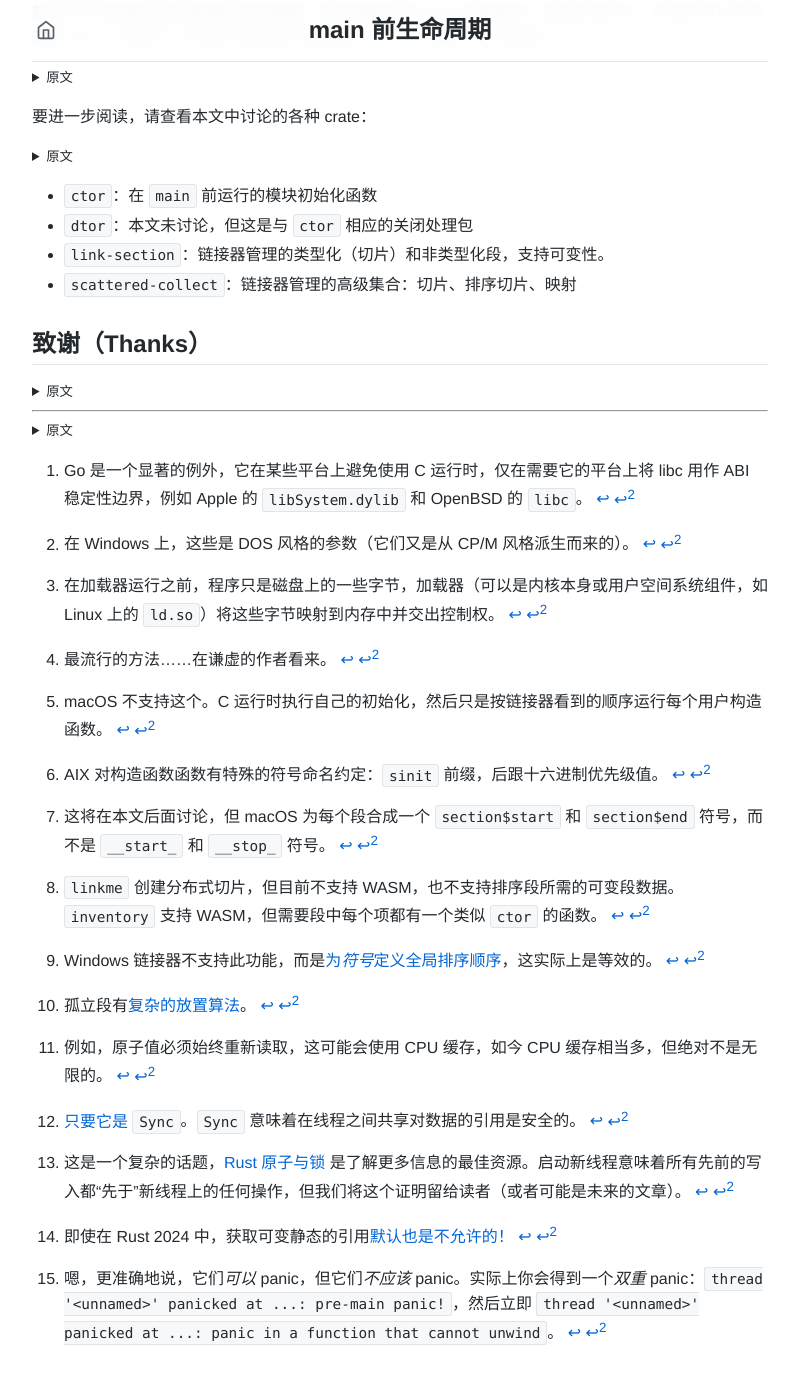
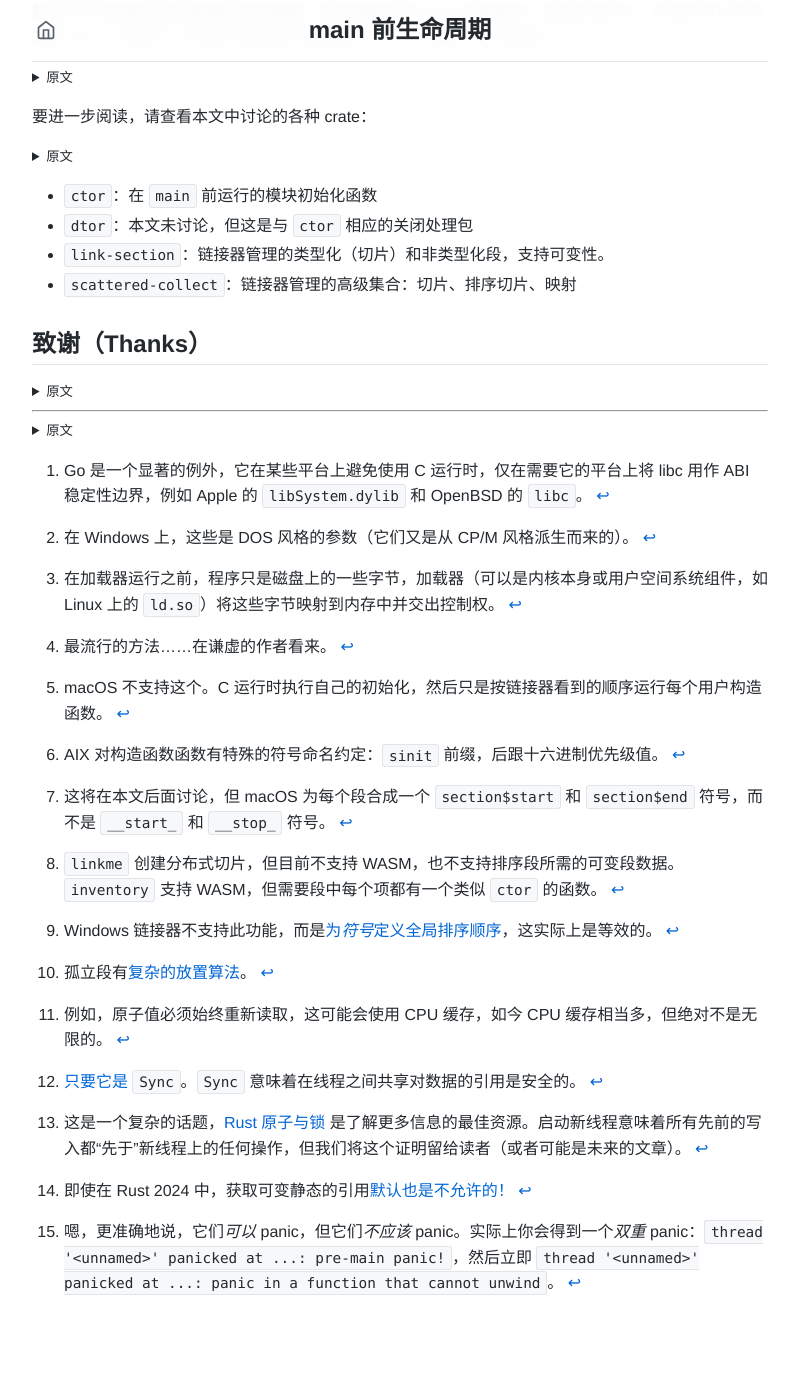
Before and after one commit to xiaoyaou/xiaoyaou.github.io, a Jekyll site: the page built from _posts/2026-06-20-life-before-main.md, in a window 1280 px wide and 1400 px high, scrolled down 18788 px. Shown: the top 1384 px of the window, without its empty margins (240-1039 px from the left). Built offline with Jekyll 4.4.1, drawn with Linux system fonts in a browser that asks for light colours; nearby versions of some CDN libraries; after the commit the page ends 20138 px from its top, so only the background shows below that.

Commit message:
修复文章脚注链接

```diff
--- a/_posts/2026-06-20-life-before-main.md
+++ b/_posts/2026-06-20-life-before-main.md
@@ -63,7 +63,7 @@
 <details markdown="1">
 <summary>原文</summary>
 
-What might not be familiar to most developers is *how* you get into the main function. You see, under the hood for every language is the **runtime**. C has one: the C runtime that you might [recognize as `libc`](https://en.wikipedia.org/wiki/C_standard_library). Rust also has its own runtime: the Rust standard library. And because C is the lingua franca of runtimes for most executable code[^1], Rust builds its own runtime atop of C's, effectively building its own higher-level abstraction encapsulating C's.
+What might not be familiar to most developers is *how* you get into the main function. You see, under the hood for every language is the **runtime**. C has one: the C runtime that you might [recognize as `libc`](https://en.wikipedia.org/wiki/C_standard_library). Rust also has its own runtime: the Rust standard library. And because C is the lingua franca of runtimes for most executable code<sup>1</sup>, Rust builds its own runtime atop of C's, effectively building its own higher-level abstraction encapsulating C's.
 
 </details>
 
@@ -81,7 +81,7 @@
 <details markdown="1">
 <summary>原文</summary>
 
-There's an entire ecosystem of processing that happens before the function you declared as `main` starts up. C uses this to configure allocation, file access, thread-local storage and other C runtime services. Rust uses this time to configure parts of its own language and runtime. Specifically, Rust has infrastructure to handle panics and unwinding. Rust also needs to translate the C-style program arguments[^2] into its own [`std::env::args`](https://doc.rust-lang.org/beta/std/env/fn.args.html) interface. The machinery for all this is [visible in the Rust compiler project](https://github.com/rust-lang/rust/blob/main/compiler/rustc_codegen_ssa/src/base.rs#L501).
+There's an entire ecosystem of processing that happens before the function you declared as `main` starts up. C uses this to configure allocation, file access, thread-local storage and other C runtime services. Rust uses this time to configure parts of its own language and runtime. Specifically, Rust has infrastructure to handle panics and unwinding. Rust also needs to translate the C-style program arguments<sup>2</sup> into its own [`std::env::args`](https://doc.rust-lang.org/beta/std/env/fn.args.html) interface. The machinery for all this is [visible in the Rust compiler project](https://github.com/rust-lang/rust/blob/main/compiler/rustc_codegen_ssa/src/base.rs#L501).
 
 </details>
 
@@ -110,7 +110,7 @@
 <details markdown="1">
 <summary>原文</summary>
 
-A binary starts when the operating system's loader[^3] - the part of the OS that loads the binary into memory and sets up the environment - hands off control. The runtime is responsible for accepting the hand-off from the loader. There's a platform-specific hook on every OS that accepts the hand-off - to some extent this is the *real* main. On Linux, the entry point [is stored in the `e_entry` field](https://en.wikipedia.org/wiki/Executable_and_Linkable_Format#:~:text=e_entry) of the ELF header, and by default, the linker places the address of a symbol named `_start` there. A similar hook [exists on Windows](https://learn.microsoft.com/en-us/windows/win32/debug/pe-format#:~:text=AddressOfEntryPoint), and boots the executable in [a function named `_WinMainCRTStartup`](https://stackoverflow.com/questions/1583193/what-functions-does-winmaincrtstartup-perform). At this point the C runtime has a chance to configure itself, and the way that all runtimes do this is via initialization functions.
+A binary starts when the operating system's loader<sup>3</sup> - the part of the OS that loads the binary into memory and sets up the environment - hands off control. The runtime is responsible for accepting the hand-off from the loader. There's a platform-specific hook on every OS that accepts the hand-off - to some extent this is the *real* main. On Linux, the entry point [is stored in the `e_entry` field](https://en.wikipedia.org/wiki/Executable_and_Linkable_Format#:~:text=e_entry) of the ELF header, and by default, the linker places the address of a symbol named `_start` there. A similar hook [exists on Windows](https://learn.microsoft.com/en-us/windows/win32/debug/pe-format#:~:text=AddressOfEntryPoint), and boots the executable in [a function named `_WinMainCRTStartup`](https://stackoverflow.com/questions/1583193/what-functions-does-winmaincrtstartup-perform). At this point the C runtime has a chance to configure itself, and the way that all runtimes do this is via initialization functions.
 
 </details>
 
@@ -137,7 +137,7 @@
 <details markdown="1">
 <summary>原文</summary>
 
-The most popular method[^4] of declaring init code came from GCC: `__attribute__((constructor))`. The way this worked was to place a list of init functions into a contiguous chunk of the binary on disk. When the C runtime started, it could walk through each of these functions and call them, allowing various bits of the C runtime to request initialization without strongly coupling subsystems, and allowing the linker to jettison unused subsystems, init code and all.
+The most popular method<sup>4</sup> of declaring init code came from GCC: `__attribute__((constructor))`. The way this worked was to place a list of init functions into a contiguous chunk of the binary on disk. When the C runtime started, it could walk through each of these functions and call them, allowing various bits of the C runtime to request initialization without strongly coupling subsystems, and allowing the linker to jettison unused subsystems, init code and all.
 
 </details>
 
@@ -155,7 +155,7 @@
 <details markdown="1">
 <summary>原文</summary>
 
-On most platforms[^5], the linker was called in to do the priority work: each platform ended up with a way to prioritize the order in which data gets written to sections, which allowed for the C runtime to end up with a well-ordered list of function pointers[^6].
+On most platforms<sup>5</sup>, the linker was called in to do the priority work: each platform ended up with a way to prioritize the order in which data gets written to sections, which allowed for the C runtime to end up with a well-ordered list of function pointers<sup>6</sup>.
 
 </details>
 
@@ -219,11 +219,11 @@
 <details markdown="1">
 <summary>原文</summary>
 
-> The examples in this post will work on Linux and various BSDs, but are not designed to be cross-platform examples. For example, macOS has `start` and `stop` symbols, but they are named differently[^7]. Windows does not support `start` and `stop` symbols, but has a set of rules for sorting sections that is effectively equivalent.
+> The examples in this post will work on Linux and various BSDs, but are not designed to be cross-platform examples. For example, macOS has `start` and `stop` symbols, but they are named differently<sup>7</sup>. Windows does not support `start` and `stop` symbols, but has a set of rules for sorting sections that is effectively equivalent.
 >
 > Because platforms are so widely variable, we'll be introducing the [`ctor`](https://crates.io/crates/ctor) and [`link-section`](https://crates.io/crates/link-section) crates (from the [`linktime`](https://github.com/mmastrac/linktime) project) as a way to abstract away platform-specific differences and hide the general complexity of linker work.
 >
-> The excellent [`inventory`](https://crates.io/crates/inventory) and [`linkme`](https://crates.io/crates/linkme) are two other very popular crates built on the same principles, but have limitations[^8] that make them less suitable for the examples in this post.
+> The excellent [`inventory`](https://crates.io/crates/inventory) and [`linkme`](https://crates.io/crates/linkme) are two other very popular crates built on the same principles, but have limitations<sup>8</sup> that make them less suitable for the examples in this post.
 >
 > If you'd like to learn more, the `link-section` crate contains a [detailed report on platform-specific behaviour](https://crates.io/crates/link-section#:~:text=Platform%20Support).
 
@@ -392,7 +392,7 @@
 <details markdown="1">
 <summary>原文</summary>
 
-Specifying start and end symbols for every section can be complex and tedious in linker scripts, so many linkers[^9] eventually gained a feature where they could automatically define symbols bounding all sections in the executable. E.g., for GNU toolchains, a section named `MY_SECTION` will automatically have symbols `__start_MY_SECTION` and `__stop_MY_SECTION` defined. macOS has [a similar pattern](https://discourse.llvm.org/t/lld-support-for-ld64-mach-o-linker-synthesised-symbols/45145) where it synthesizes a `section$start` and `section$end` symbol for each section.
+Specifying start and end symbols for every section can be complex and tedious in linker scripts, so many linkers<sup>9</sup> eventually gained a feature where they could automatically define symbols bounding all sections in the executable. E.g., for GNU toolchains, a section named `MY_SECTION` will automatically have symbols `__start_MY_SECTION` and `__stop_MY_SECTION` defined. macOS has [a similar pattern](https://discourse.llvm.org/t/lld-support-for-ld64-mach-o-linker-synthesised-symbols/45145) where it synthesizes a `section$start` and `section$end` symbol for each section.
 
 </details>
 
@@ -401,7 +401,7 @@
 <details markdown="1">
 <summary>原文</summary>
 
-In the GNU linker, those sections not explicitly defined in the linker script are called "orphan sections"[^10]. One important thing to note: if (and only if!) a section's name is compatible with a C symbol name, the linker will automatically define a `_start`- and `_stop`-prefixed symbol for the section. In the example you'll see below, the section name `our_strings` that we used works, but if we had chosen `our.strings` or `.our_strings` it would not have!
+In the GNU linker, those sections not explicitly defined in the linker script are called "orphan sections"<sup>10</sup>. One important thing to note: if (and only if!) a section's name is compatible with a C symbol name, the linker will automatically define a `_start`- and `_stop`-prefixed symbol for the section. In the example you'll see below, the section name `our_strings` that we used works, but if we had chosen `our.strings` or `.our_strings` it would not have!
 
 </details>
 
@@ -681,7 +681,7 @@
 <details markdown="1">
 <summary>原文</summary>
 
-The example above assumes that the linked data is immutable. But that's only half the power of using linker organization for data. Mutability in global static data is a [common problem with well-known solutions](https://doc.rust-lang.org/reference/interior-mutability.html) in standard Rust. We could potentially use Rust's built-in tools for interior mutability like mutexes, or atomic types, for example. Each of those comes with *some* runtime cost. If they are "uncontended" they aren't expensive, but they are not necessarily free.[^11]
+The example above assumes that the linked data is immutable. But that's only half the power of using linker organization for data. Mutability in global static data is a [common problem with well-known solutions](https://doc.rust-lang.org/reference/interior-mutability.html) in standard Rust. We could potentially use Rust's built-in tools for interior mutability like mutexes, or atomic types, for example. Each of those comes with *some* runtime cost. If they are "uncontended" they aren't expensive, but they are not necessarily free.<sup>11</sup>
 
 </details>
 
@@ -690,7 +690,7 @@
 <details markdown="1">
 <summary>原文</summary>
 
-But what if we want to minimize the overhead of runtime data access? Immutable data is trivial: Rust allows safe concurrent access to immutable data by default[^12]. Rust has strict requirements for mutable data, however. There are two requirements to safely mutate data: (1) the modifications must be done in a thread-safe manner, and (2), there must never be more than one reference to the data if a mutable reference exists.
+But what if we want to minimize the overhead of runtime data access? Immutable data is trivial: Rust allows safe concurrent access to immutable data by default<sup>12</sup>. Rust has strict requirements for mutable data, however. There are two requirements to safely mutate data: (1) the modifications must be done in a thread-safe manner, and (2), there must never be more than one reference to the data if a mutable reference exists.
 
 </details>
 
@@ -699,7 +699,7 @@
 <details markdown="1">
 <summary>原文</summary>
 
-At the beginning of this post, we mentioned that life-before-main is a useful place to bootstrap because no threads are running unless we start them. And the solution to (1) is trivial if the data is currently accessible to a single thread only! We don't need to do anything atomically; we only need to ensure that all of the changes we make to that data ["happen before"](https://marabos.nl/atomics/) any reads to the data. In a single-threaded environment, "happens before" is automatic[^13]. This means that we can mutate data in a link-section before main and it will be safe to access, lock free, from any thread after main.
+At the beginning of this post, we mentioned that life-before-main is a useful place to bootstrap because no threads are running unless we start them. And the solution to (1) is trivial if the data is currently accessible to a single thread only! We don't need to do anything atomically; we only need to ensure that all of the changes we make to that data ["happen before"](https://marabos.nl/atomics/) any reads to the data. In a single-threaded environment, "happens before" is automatic<sup>13</sup>. This means that we can mutate data in a link-section before main and it will be safe to access, lock free, from any thread after main.
 
 </details>
 
@@ -726,7 +726,7 @@
 <details markdown="1">
 <summary>原文</summary>
 
-There's also one additional gotcha with linker sections we need to be very careful with: the slice that contains all of the items in a section is an *alias* to the static item that lives in the section. The rules about aliasing apply to both the slice and the static item, and you *must* ensure that static items are placed in `UnsafeCell` to safely mutate them from the slice[^14]. Rust does not allow a static item to be modified through other means. With static items that aren't wrapped in an `UnsafeCell`, LLVM may consider itself free to cache, reorder or otherwise make assumptions about the data itself. `UnsafeCell` itself is not `Sync`, so you'll need to add your own wrapper types on top of this!
+There's also one additional gotcha with linker sections we need to be very careful with: the slice that contains all of the items in a section is an *alias* to the static item that lives in the section. The rules about aliasing apply to both the slice and the static item, and you *must* ensure that static items are placed in `UnsafeCell` to safely mutate them from the slice<sup>14</sup>. Rust does not allow a static item to be modified through other means. With static items that aren't wrapped in an `UnsafeCell`, LLVM may consider itself free to cache, reorder or otherwise make assumptions about the data itself. `UnsafeCell` itself is not `Sync`, so you'll need to add your own wrapper types on top of this!
 
 </details>
 
@@ -1039,7 +1039,7 @@
 <details markdown="1">
 <summary>原文</summary>
 
-Pre-main constructor functions [have limitations](https://docs.rs/ctor/latest/ctor/life_before_main/index.html): they cannot panic[^15], Rust does not guarantee that all stdlib functions are available, and the order that the initialization functions are called within a given priority level is not guaranteed and highly platform-dependent. With careful planning, these limitations may be worked around but life-before-main may not be correct for subtle and difficult-to-debug reasons.
+Pre-main constructor functions [have limitations](https://docs.rs/ctor/latest/ctor/life_before_main/index.html): they cannot panic<sup>15</sup>, Rust does not guarantee that all stdlib functions are available, and the order that the initialization functions are called within a given priority level is not guaranteed and highly platform-dependent. With careful planning, these limitations may be worked around but life-before-main may not be correct for subtle and difficult-to-debug reasons.
 
 </details>
 
@@ -1142,20 +1142,20 @@
 <details markdown="1">
 <summary>原文</summary>
 
-1. Go is a notable exception in that it avoids the C runtime on some platforms, only using libc as an ABI stability boundary on platforms that require it e.g., Apple's `libSystem.dylib` and OpenBSD's `libc`.
-2. On Windows, these are DOS-style (which were in turn derived from CP/M-style) arguments.
-3. Before the loader runs, the program is just some bytes on a disk and the loader (which can be the kernel itself or a user-space system component like `ld.so` on Linux) maps those bytes into memory and hands off control.
-4. The most popular method… in the humble author's opinion.
-5. macOS does not support this. The C runtime does its own initialization and then just runs every user constructor function in the order the linker saw them.
-6. AIX has a special symbol naming convention for constructor functions: the `sinit` prefix, followed by a hexadecimal priority value.
-7. This will be discussed later in the post, but macOS synthesizes a `section$start` and `section$end` symbol for each section instead of a `__start_` and `__stop_` symbol.
-8. `linkme` creates distributed slices, but does not currently support WASM, and does not support mutable section data required to sort a section. `inventory` supports WASM, but requires a `ctor`-like function per item in the section.
-9. The Windows linker does not support this feature, but instead [defines an overall sort order for *symbols*](https://devblogs.microsoft.com/oldnewthing/20181107-00/?p=100155) that is effectively equivalent.
-10. Orphan sections have [a complicated algorithm for placement](https://maskray.me/blog/2024-06-02-understanding-orphan-sections).
-11. For example, an atomic value must always be re-read, and that may incur use of CPU cache which is pretty numerous these days, but definitely not infinite.
-12. [As long as it's `Sync`](https://doc.rust-lang.org/book/ch16-04-extensible-concurrency-sync-and-send.html). `Sync` means that it's safe to share a reference to the data between threads.
-13. This is a complex topic, and [Rust Atomics and Locks](https://marabos.nl/atomics/) is the best resource for learning more. Starting a new thread means that all the previous writes "happen before" anything on the new thread, but we'll leave the proof of this for the reader (or possibly a future post).
-14. Even taking a reference to a mutable static [is disallowed by default in Rust 2024!](https://doc.rust-lang.org/edition-guide/rust-2024/static-mut-references.html)
-15. Well, more accurately they *can* panic but they *shouldn't* panic. In fact you'll get a *double* panic: `thread '<unnamed>' panicked at ...: pre-main panic!` and then immediately `thread '<unnamed>' panicked at ...: panic in a function that cannot unwind`.
+101. Go is a notable exception in that it avoids the C runtime on some platforms, only using libc as an ABI stability boundary on platforms that require it e.g., Apple's `libSystem.dylib` and OpenBSD's `libc`.
+102. On Windows, these are DOS-style (which were in turn derived from CP/M-style) arguments.
+103. Before the loader runs, the program is just some bytes on a disk and the loader (which can be the kernel itself or a user-space system component like `ld.so` on Linux) maps those bytes into memory and hands off control.
+104. The most popular method… in the humble author's opinion.
+105. macOS does not support this. The C runtime does its own initialization and then just runs every user constructor function in the order the linker saw them.
+106. AIX has a special symbol naming convention for constructor functions: the `sinit` prefix, followed by a hexadecimal priority value.
+107. This will be discussed later in the post, but macOS synthesizes a `section$start` and `section$end` symbol for each section instead of a `__start_` and `__stop_` symbol.
+108. `linkme` creates distributed slices, but does not currently support WASM, and does not support mutable section data required to sort a section. `inventory` supports WASM, but requires a `ctor`-like function per item in the section.
+109. The Windows linker does not support this feature, but instead [defines an overall sort order for *symbols*](https://devblogs.microsoft.com/oldnewthing/20181107-00/?p=100155) that is effectively equivalent.
+110. Orphan sections have [a complicated algorithm for placement](https://maskray.me/blog/2024-06-02-understanding-orphan-sections).
+111. For example, an atomic value must always be re-read, and that may incur use of CPU cache which is pretty numerous these days, but definitely not infinite.
+112. [As long as it's `Sync`](https://doc.rust-lang.org/book/ch16-04-extensible-concurrency-sync-and-send.html). `Sync` means that it's safe to share a reference to the data between threads.
+113. This is a complex topic, and [Rust Atomics and Locks](https://marabos.nl/atomics/) is the best resource for learning more. Starting a new thread means that all the previous writes "happen before" anything on the new thread, but we'll leave the proof of this for the reader (or possibly a future post).
+114. Even taking a reference to a mutable static [is disallowed by default in Rust 2024!](https://doc.rust-lang.org/edition-guide/rust-2024/static-mut-references.html)
+115. Well, more accurately they *can* panic but they *shouldn't* panic. In fact you'll get a *double* panic: `thread '<unnamed>' panicked at ...: pre-main panic!` and then immediately `thread '<unnamed>' panicked at ...: panic in a function that cannot unwind`.
 
 </details>
```
